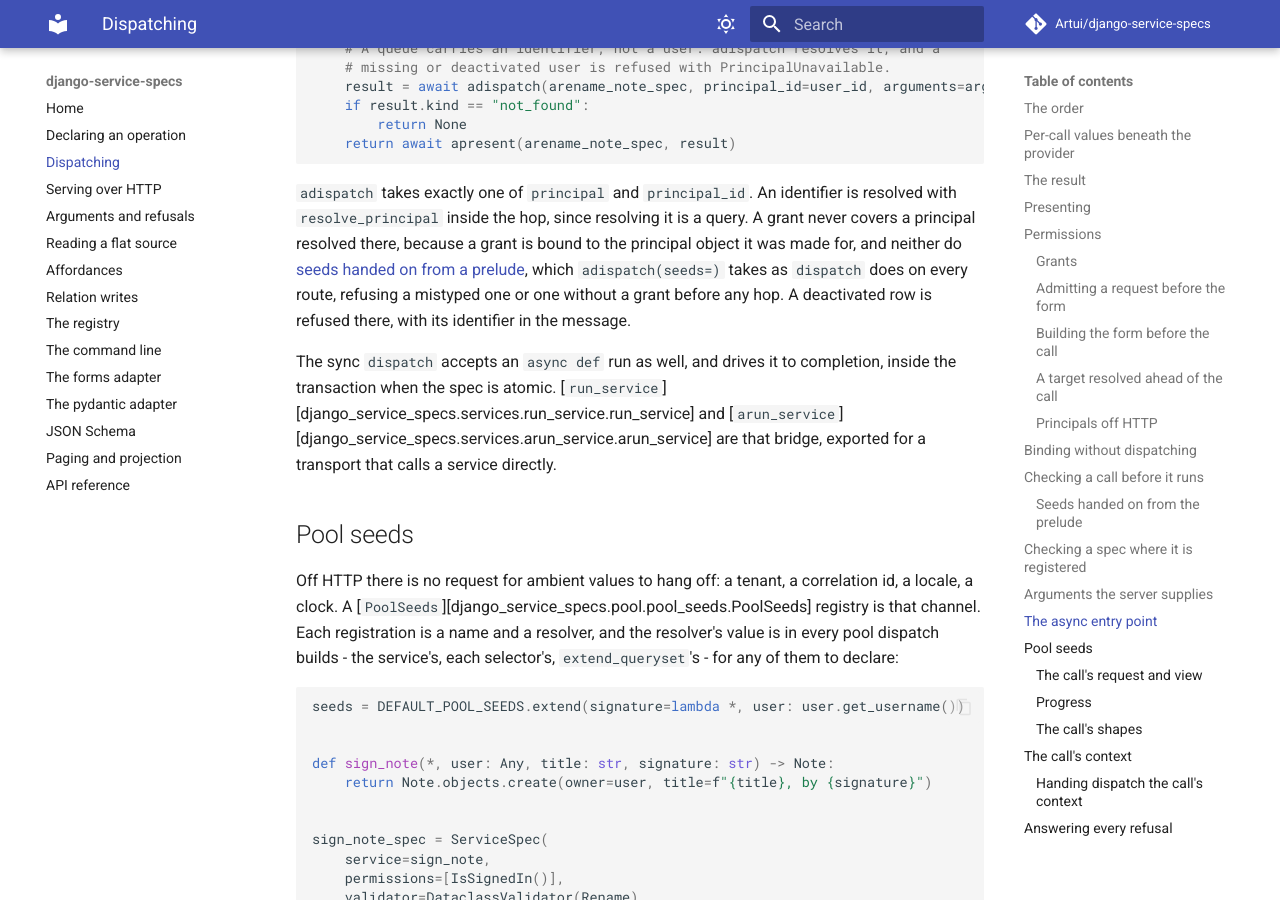
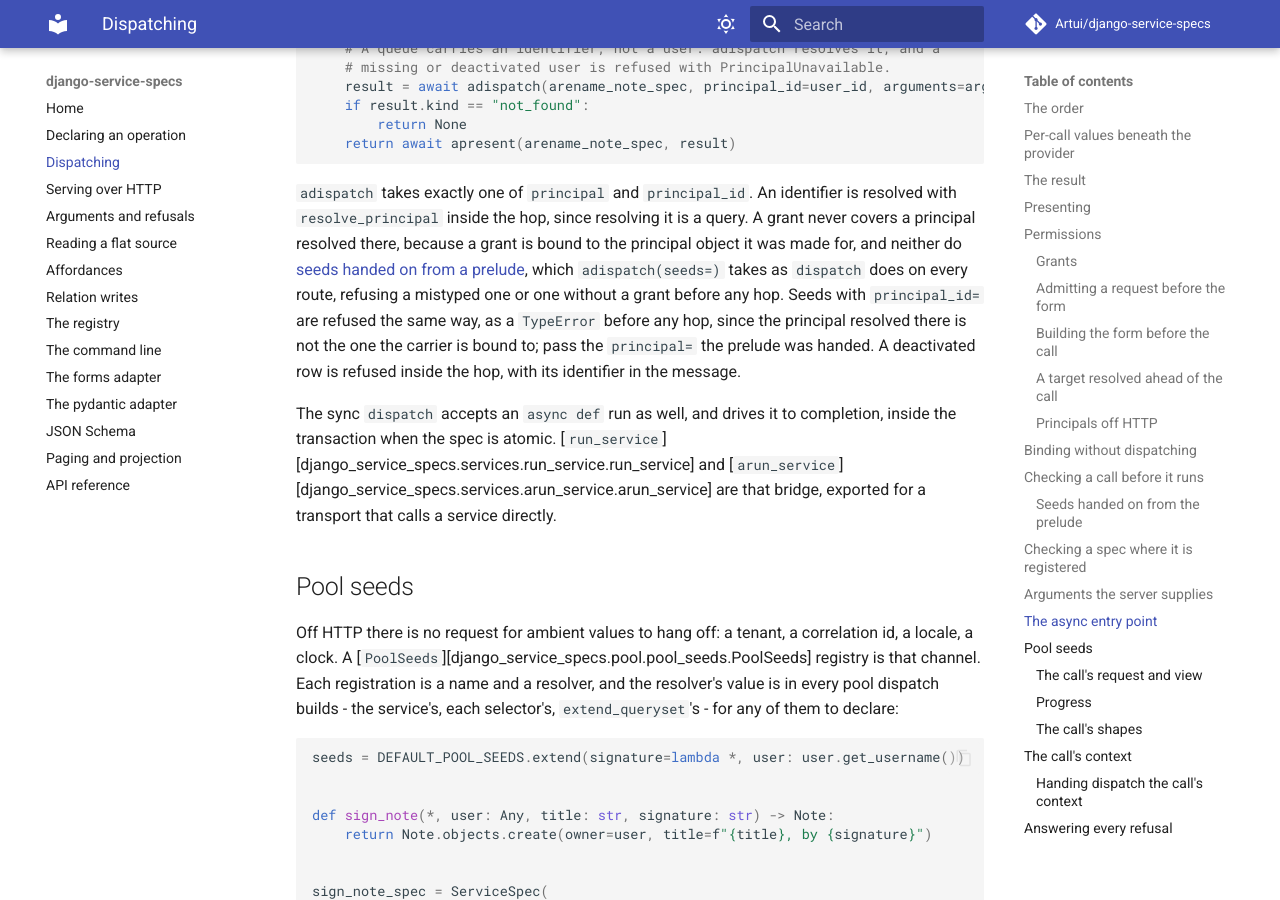
Before and after one commit to Artui/django-service-specs, an MkDocs documentation site: the page built from docs/dispatching.md, in a window 1280 px wide and 900 px high, scrolled down 24435 px. Built offline with MkDocs 1.6.1 and Material for MkDocs 9.7.7, drawn with Linux system fonts in a browser that asks for light colours; comment, search, counter and statistics services are not loaded; some of the changed text lies outside the part shown.

Commit message:
Refuse adispatch(principal_id=, seeds=) with a TypeError at entry (#68)
* Refuse adispatch(principal_id=, seeds=) with a TypeError at entry

A CallSeeds carrier is bound by identity to the principal its prelude was
handed, and principal_id= resolves a fresh one inside the hop, so the pair
could never be covered. It was refused inside the hop as NotPermitted; it is
now a wiring TypeError on the loop before any hop, like seeds= without grant=.

Co-Authored-By: Claude Opus 5.5 <noreply@anthropic.com>

* Rewrap the seeds refusal prose

Co-Authored-By: Claude Opus 5.5 <noreply@anthropic.com>

* Hold the seeds refusal order with assertions; drop the unreleased-behaviour changelog bullet

Co-Authored-By: Claude Opus 5.5 <noreply@anthropic.com>

---------

Co-authored-by: Claude Opus 5.5 <noreply@anthropic.com>

```diff
--- a/docs/dispatching.md
+++ b/docs/dispatching.md
@@ -670,9 +670,10 @@ ran with, and dispatch refuses one that does not cover its call with
 hand the prelude and the call one `call_context` dict: a prelude handed none
 runs with a dict of its own, readable as `seeds.call_context`, and its carrier
 covers only a call handed that same dict: a later call that passes none, or a
-fresh one, is refused. `seeds=` that are anything but the carrier, or `seeds=` without `grant=`, raise
-`TypeError` before anything runs. Like a grant, it cannot be pickled, so it
-never crosses a queue: a worker resolves its own.
+fresh one, is refused. `seeds=` that are anything but the carrier, `seeds=`
+without `grant=`, or `adispatch(seeds=)` with `principal_id=`, raise `TypeError`
+before anything runs. Like a grant, it cannot be pickled, so it never crosses a
+queue: a worker resolves its own.
 
 ## Checking a spec where it is registered
 
@@ -900,8 +901,11 @@ query. A grant never covers a principal resolved there, because a grant is
 bound to the principal object it was made for, and neither do
 [seeds handed on from a prelude](#seeds-handed-on-from-the-prelude), which
 `adispatch(seeds=)` takes as `dispatch` does on every route, refusing a
-mistyped one or one without a grant before any hop. A deactivated row is refused
-there, with its identifier in the message.
+mistyped one or one without a grant before any hop. Seeds with `principal_id=`
+are refused the same way, as a `TypeError` before any hop, since the principal
+resolved there is not the one the carrier is bound to; pass the `principal=` the
+prelude was handed. A deactivated row is refused inside the hop, with its
+identifier in the message.
 
 The sync `dispatch` accepts an `async def` run as well, and drives it to
 completion, inside the transaction when the spec is atomic.
```
Also changed, not shown: CHANGELOG.md (+3 -2 lines), 3 other files.
